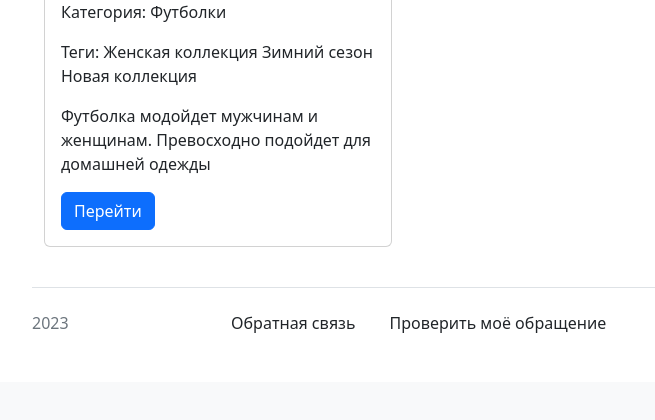
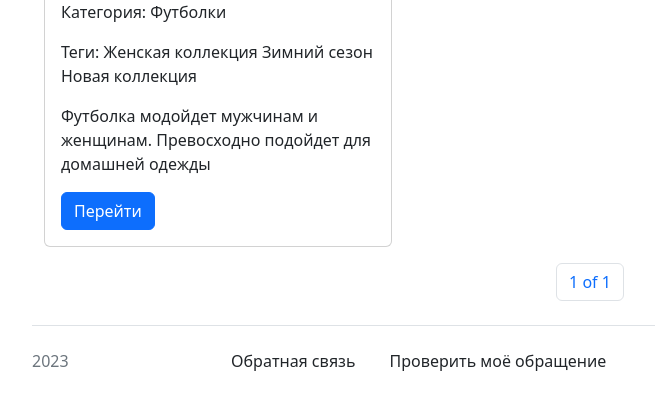
Before and after one commit to ArtemHelloWorld/yandex_django, a Django app: page /catalog/friday in a window 1280 px wide. Shown: the part 748-1168 px from the top of the page, without its empty margins (50-705 px from the left). Before the commit the page ends 1081 px from the top, so only its background shows below. Run offline with Django 3.2, Linux system fonts and the light colour scheme; data comes from the database, SQL or seed files in the repository; both versions use the stored data as it was after the commit; some libraries are stand-ins or nearby versions.

Commit message:
week 8 part 4 paginator

```diff
--- a/lyceum/catalog/views.py
+++ b/lyceum/catalog/views.py
@@ -11,6 +11,7 @@ NUMBER_OF_ITEMS = 5
 class ItemListView(django.views.generic.ListView):
     template_name = "catalog/item_list.html"
     context_object_name = "items"
+    paginate_by = 18
 
     def get_queryset(self):
         return catalog.models.Item.objects.published(ordering="category__name")
@@ -73,6 +74,7 @@ class DownloadImageGalleryView(django.views.generic.View):
 class ItemsNewView(django.views.generic.ListView):
     template_name = "catalog/item_unique.html"
     context_object_name = "items"
+    paginate_by = 18
 
     def get_queryset(self):
         return catalog.models.Item.objects.this_week(NUMBER_OF_ITEMS)
@@ -87,6 +89,7 @@ class ItemsNewView(django.views.generic.ListView):
 class ItemsFridayView(django.views.generic.ListView):
     template_name = "catalog/item_unique.html"
     context_object_name = "items"
+    paginate_by = 18
 
     def get_queryset(self):
         return catalog.models.Item.objects.friday(NUMBER_OF_ITEMS)
@@ -101,6 +104,7 @@ class ItemsFridayView(django.views.generic.ListView):
 class ItemsUnverifiedView(django.views.generic.ListView):
     template_name = "catalog/item_unique.html"
     context_object_name = "items"
+    paginate_by = 18
 
     def get_queryset(self):
         return catalog.models.Item.objects.unverified()
--- a/lyceum/homepage/views.py
+++ b/lyceum/homepage/views.py
@@ -9,6 +9,7 @@ import catalog.models
 class HomeView(django.views.generic.ListView):
     template_name = "homepage/home.html"
     context_object_name = "items"
+    paginate_by = 18
 
     def get_queryset(self):
         return catalog.models.Item.objects.published(
--- a/lyceum/templates/catalog/item_list.html
+++ b/lyceum/templates/catalog/item_list.html
@@ -23,5 +23,7 @@
     </div>
   {% endfor %}
 
+  {% include "includes/paginator.html"  with item=item %}
+
 </div>
 {% endblock %}
--- a/lyceum/templates/catalog/item_unique.html
+++ b/lyceum/templates/catalog/item_unique.html
@@ -19,6 +19,9 @@
         {% include "includes/item.html"  with item=item %}
     {% endfor %}
  </div>
+
+  {% include "includes/paginator.html"  with item=item %}
+
 </div>
 
 {% endblock %}
--- a/lyceum/templates/homepage/home.html
+++ b/lyceum/templates/homepage/home.html
@@ -12,6 +12,9 @@
         {% include "includes/item.html"  with item=item %}
     {% endfor %}
  </div>
+
+  {% include "includes/paginator.html"  with item=item %}
+
 </div>
 
 {% endblock %}
--- /dev/null
+++ b/lyceum/templates/includes/paginator.html
@@ -0,0 +1,26 @@
+<nav aria-label="Page navigation">
+  <ul class="pagination justify-content-center">
+
+  {% if page_obj.has_previous %}
+    <li class="page-item">
+      <a class="page-link" href="?page=1">&laquo; first</a>
+    </li>
+    <li class="page-item">
+      <a class="page-link" href="?page={{ page_obj.previous_page_number }}">previous</a>
+    </li>
+  {% endif %}
+
+  <li class="page-item">
+    <a class="page-link">{{ page_obj.number }} of {{ page_obj.paginator.num_pages }}</a>
+  </li>
+
+  {% if page_obj.has_next %}
+    <li class="page-item">
+      <a class="page-link" href="?page={{ page_obj.next_page_number }}">next</a>
+    </li>
+    <li class="page-item">
+      <a class="page-link" href="?page={{ page_obj.paginator.num_pages }}">last &raquo;</a>
+    </li>
+  {% endif %}
+  </ul>
+</nav>
--- a/lyceum/users/views.py
+++ b/lyceum/users/views.py
@@ -115,7 +115,6 @@ class ProfileView(
         context = super().get_context_data(**kwargs)
 
         user = self.request.user
-        print(user.email, user.username)
         user_form = users.forms.UserForm(instance=user)
         profile_form = users.forms.UserProfileForm(instance=user.profile)
 
@@ -132,3 +131,4 @@ class ProfileView(
         if user_form.is_valid() and profile_form.is_valid():
             user_form.save()
             profile_form.save()
+        return django.shortcuts.redirect("users:profile")
```
Also changed, not shown: lyceum/db.sqlite3.
